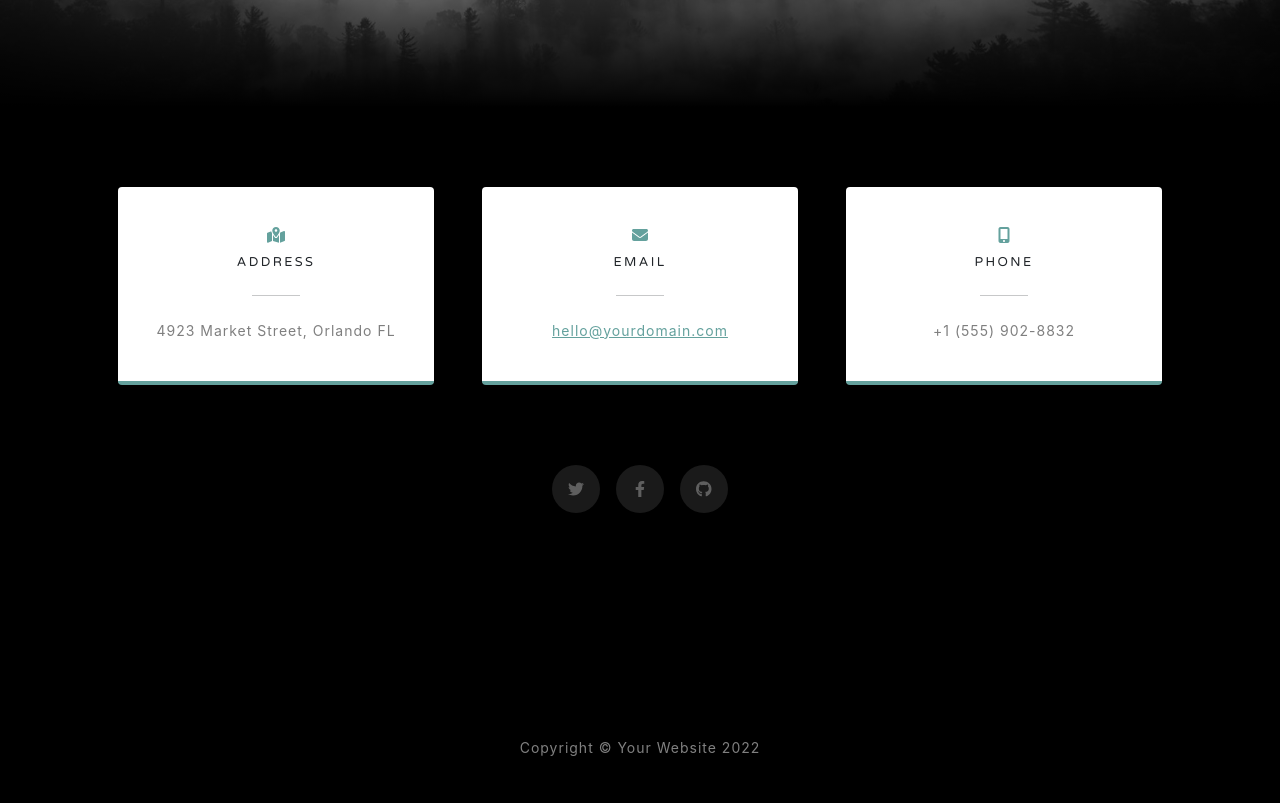
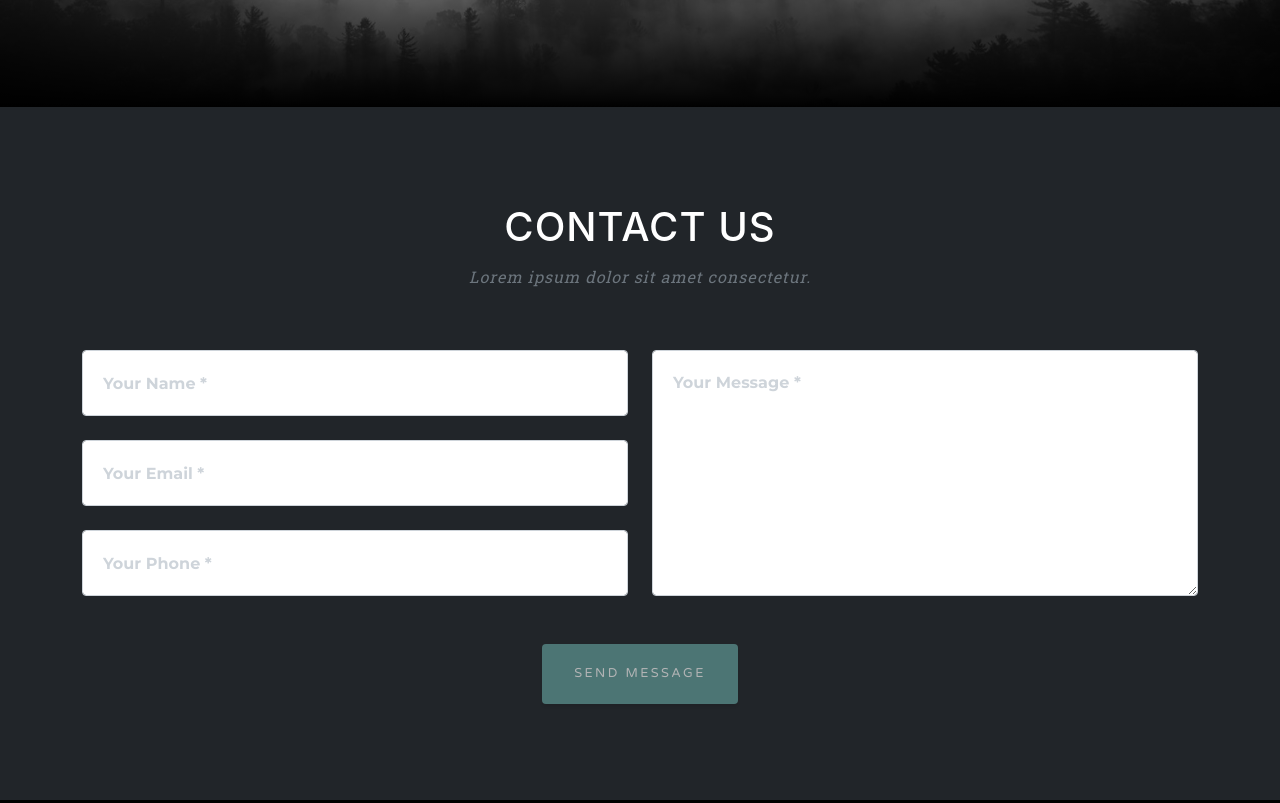
Before and after one commit to salmannaeem112215/youngstr_website, a plain HTML site: page index.html in a window 1280 px wide. Shown: the part 6067-6870 px from the top of the page. Drawn offline with nearby package versions, Linux system fonts and the light colour scheme.

Commit message:
Update index.html
Applying forms details

```diff
--- a/index.html
+++ b/index.html
@@ -347,45 +347,67 @@
         </div>
     </section>
     <!-- Contact-->
-    <section class="contact-section bg-black">
-        <div class="container px-4 px-lg-5">
-            <div class="row gx-4 gx-lg-5">
-                <div class="col-md-4 mb-3 mb-md-0">
-                    <div class="card py-4 h-100">
-                        <div class="card-body text-center">
-                            <i class="fas fa-map-marked-alt text-primary mb-2"></i>
-                            <h4 class="text-uppercase m-0">Address</h4>
-                            <hr class="my-4 mx-auto" />
-                            <div class="small text-black-50">4923 Market Street, Orlando FL</div>
+    <section class="page-section" id="contact">
+        <div class="container">
+            <div class="text-center">
+                <h2 class="section-heading text-uppercase">Contact Us</h2>
+                <h3 class="section-subheading text-muted">Lorem ipsum dolor sit amet consectetur.</h3>
+            </div>
+            <!-- * * * * * * * * * * * * * * *-->
+            <!-- * * SB Forms Contact Form * *-->
+            <!-- * * * * * * * * * * * * * * *-->
+            <!-- This form is pre-integrated with SB Forms.-->
+            <!-- To make this form functional, sign up at-->
+            <!-- https://startbootstrap.com/solution/contact-forms-->
+            <!-- to get an API token!-->
+            <form id="contactForm" data-sb-form-api-token="9825685c-35d9-490c-98df-5f295f97cfee">
+                <div class="row align-items-stretch mb-5">
+                    <div class="col-md-6">
+                        <div class="form-group">
+                            <!-- Name input-->
+                            <input class="form-control" id="name" type="text" placeholder="Your Name *" data-sb-validations="required" />
+                            <div class="invalid-feedback" data-sb-feedback="name:required">A name is required.</div>
+                        </div>
+                        <div class="form-group">
+                            <!-- Email address input-->
+                            <input class="form-control" id="email" type="email" placeholder="Your Email *" data-sb-validations="required,email" />
+                            <div class="invalid-feedback" data-sb-feedback="email:required">An email is required.</div>
+                            <div class="invalid-feedback" data-sb-feedback="email:email">Email is not valid.</div>
+                        </div>
+                        <div class="form-group mb-md-0">
+                            <!-- Phone number input-->
+                            <input class="form-control" id="phone" type="tel" placeholder="Your Phone *" data-sb-validations="required" />
+                            <div class="invalid-feedback" data-sb-feedback="phone:required">A phone number is required.</div>
+                        </div>
+                    </div>
+                    <div class="col-md-6">
+                        <div class="form-group form-group-textarea mb-md-0">
+                            <!-- Message input-->
+                            <textarea class="form-control" id="message" placeholder="Your Message *" data-sb-validations="required"></textarea>
+                            <div class="invalid-feedback" data-sb-feedback="message:required">A message is required.</div>
                         </div>
                     </div>
                 </div>
-                <div class="col-md-4 mb-3 mb-md-0">
-                    <div class="card py-4 h-100">
-                        <div class="card-body text-center">
-                            <i class="fas fa-envelope text-primary mb-2"></i>
-                            <h4 class="text-uppercase m-0">Email</h4>
-                            <hr class="my-4 mx-auto" />
-                            <div class="small text-black-50"><a href="#!">hello@yourdomain.com</a></div>
-                        </div>
+                <!-- Submit success message-->
+                <!---->
+                <!-- This is what your users will see when the form-->
+                <!-- has successfully submitted-->
+                <div class="d-none" id="submitSuccessMessage">
+                    <div class="text-center text-white mb-3">
+                        <div class="fw-bolder">Form submission successful!</div>
+                        To activate this form, sign up at
+                        <br />
+                        <a href="https://startbootstrap.com/solution/contact-forms">https://startbootstrap.com/solution/contact-forms</a>
                     </div>
                 </div>
-                <div class="col-md-4 mb-3 mb-md-0">
-                    <div class="card py-4 h-100">
-                        <div class="card-body text-center">
-                            <i class="fas fa-mobile-alt text-primary mb-2"></i>
-                            <h4 class="text-uppercase m-0">Phone</h4>
-                            <hr class="my-4 mx-auto" />
-                            <div class="small text-black-50">+1 (555) 902-8832</div>
-                        </div>
-                    </div>
-                </div>
-            </div>
-            <div class="social d-flex justify-content-center">
-                <a class="mx-2" href="#!"><i class="fab fa-twitter"></i></a>
-                <a class="mx-2" href="#!"><i class="fab fa-facebook-f"></i></a>
-                <a class="mx-2" href="#!"><i class="fab fa-github"></i></a>
-            </div>
+                <!-- Submit error message-->
+                <!---->
+                <!-- This is what your users will see when there is-->
+                <!-- an error submitting the form-->
+                <div class="d-none" id="submitErrorMessage"><div class="text-center text-danger mb-3">Error sending message!</div></div>
+                <!-- Submit Button-->
+                <div class="text-center"><button class="btn btn-primary btn-xl text-uppercase disabled" id="submitButton" type="submit">Send Message</button></div>
+            </form>
         </div>
     </section>
     <!-- Footer-->
```
